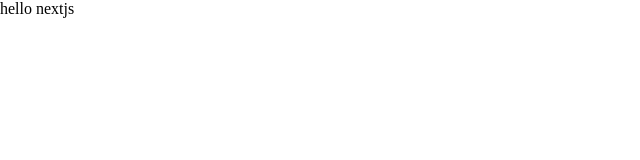
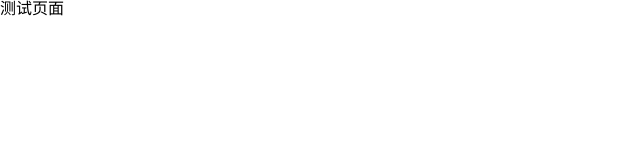
Before and after one commit to coder-WangYu/nextjs-blog, a Next.js app in the folder nextjs-blog-front/: page / in a window 1280 px wide. Shown: the top 160 px of the page, without its empty margins (0-640 px from the left). Built offline with nearby package versions, Linux system fonts and the light colour scheme.

Commit message:
test：前端项目测试

```diff
--- a/nextjs-blog-front/src/app/page.tsx
+++ b/nextjs-blog-front/src/app/page.tsx
@@ -1,7 +1,7 @@
 export default function Home() {
   return (
     <div>
-      hello nextjs
+      测试页面
     </div>
   );
 }
```
Also changed, not shown: 1 other file (tests, documents, lock files or other folders).
